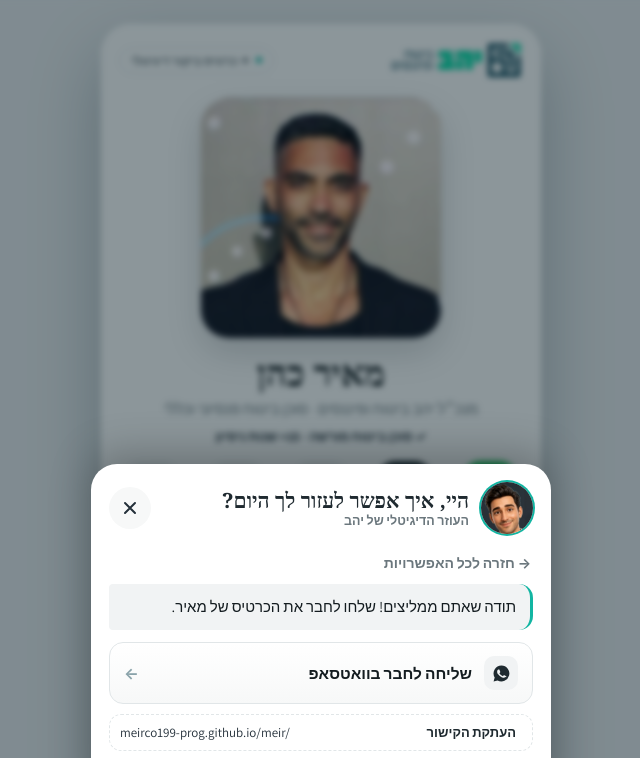
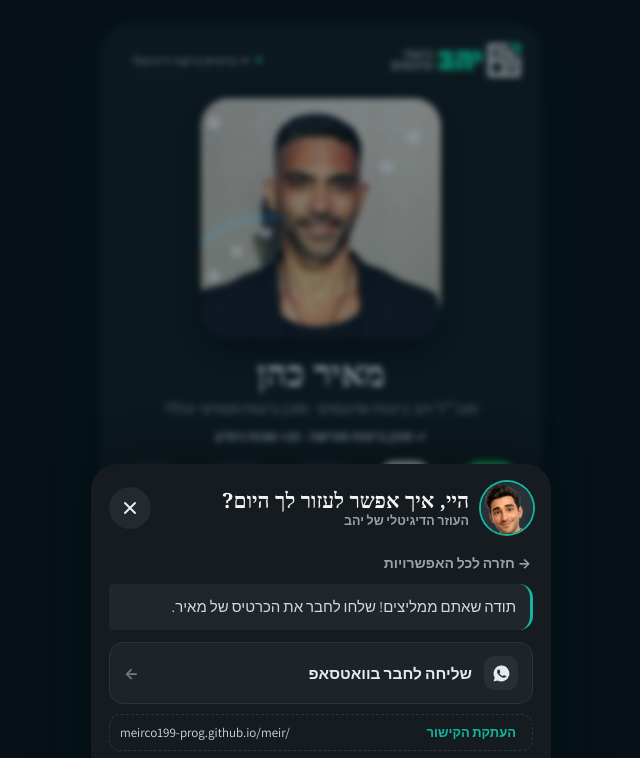
Before and after one commit to meirco199-prog/meir, a plain HTML site: page index.html in a window 1280 px wide. Both pictures are taken after a click on the button "שיתוף הכרטיס". Shown: the top 758 px of the page, without its empty margins (319-959 px from the left). Drawn offline with Linux system fonts and the light colour scheme; a web font is replaced by a local one.

Commit message:
כרטיס: גרסה כהה — פחם כהה עם נגיעות טורקיז (#4)
- רקע, כרטיסים וחלון העוזר בגווני פחם כהים; טקסט בהיר
- לוגו בגרסה הבהירה על הרקע הכהה
- חלון האתר והבועה נשארים בהירים כדי שיבלטו


Claude-Session: https://claude.ai/code/session_0114wf9pNSU3RwKtYU9xCBkK

Co-authored-by: Claude <noreply@anthropic.com>

```diff
--- a/index.html
+++ b/index.html
@@ -18,7 +18,7 @@
 <meta name="twitter:description" content="סוכן ביטוח פנסיוני וכללי | 15+ שנות ניסיון | 1,500+ לקוחות מרוצים">
 <meta name="twitter:image" content="https://meirco199-prog.github.io/meir/photo.jpg">
 <meta name="description" content="מאיר כהן — סוכן ביטוח פנסיוני וכללי, מנכ&quot;ל יהב ביטוח ופיננסים. ייעוץ מקצועי לביטוח חיים, בריאות, פנסיה, דירה, רכב ועסקי.">
-<meta name="theme-color" content="#01222c">
+<meta name="theme-color" content="#151b1e">
 <link rel="icon" href="assets/assistant-face.jpg">
 <link rel="preconnect" href="https://fonts.googleapis.com">
 <link rel="preconnect" href="https://fonts.gstatic.com" crossorigin>
@@ -242,6 +242,42 @@ button{font:inherit;color:inherit;background:none;border:0;cursor:pointer}
 .C .meet .eyebrow{color:var(--mint)}
 .C .video{background:var(--panel)}
 .C .foot .logo{height:34px}
+
+/* =================== גרסה כהה — פחם כהה, נגיעות טורקיז =================== */
+:root{--bg:#101518; --mint-soft:#1f272b; --mint-line:#2b3439; --muted:#98a4aa; --text:#d3dadd; --hi:#f2f5f6; --card:#1a2125; color-scheme:dark}
+html,body{background:#0b0f11}
+.phone{background:var(--bg)}
+.C{background:var(--bg);color:var(--text)}
+.C .sky{background:#151b1e;border-bottom-color:var(--mint-line)}
+.C .head .pill{background:transparent;color:var(--muted)}
+.C .glass h1,.C .sec h2,.C .card3 b{color:var(--hi)}
+.C .glass .ph{box-shadow:0 14px 34px rgba(0,0,0,.55)}
+.C .tile{color:var(--text)}
+.C .tile i{background:#1f272b;border-color:#2b3439;color:#e6ecee}
+.C .tile.call i{background:#e6ecee;color:#111618}
+.C .duo{border:1px solid #2b3439}
+.C .presenter p{background:var(--card);color:var(--text)}
+.C .card3{background:var(--card)}
+.C .card3.active{box-shadow:0 10px 26px rgba(0,0,0,.4)}
+.C .card3 .ic{color:#e6ecee}
+.C .card3 .go{background:#e6ecee;color:#111618}
+.C .card3 .soon{color:var(--muted)}
+.C .dots i{background:#3a4449}
+.C .chip{background:var(--card);color:var(--text)}
+.C .video{background:#1f272c}
+.foot{background:#0b0f11}
+.intro{background:#0b0f11}
+.sheet{background:#151b1e;color:var(--text)}
+.sheet-h h2{color:var(--hi)}
+.x{background:#222a2f;color:#e6ecee}
+.opt{background:#1d2428;color:#e6ecee;border-color:#2b3439}
+.opt:hover{border-color:#3d484e}
+.opt i{background:#273035;color:#e6ecee}
+.opt em{color:#6f7b81}
+.say{background:#1f272b;color:var(--text)}
+.copy-row{border-color:#2b3439;color:var(--text)}
+.copy-row button{color:var(--mint)}
+
 @media (prefers-reduced-motion:reduce){
   *,*::before,*::after{animation:none!important;transition:none!important}
 }
@@ -254,7 +290,7 @@ button{font:inherit;color:inherit;background:none;border:0;cursor:pointer}
     <!-- ================= C ================= -->
     <section class="view C dark" id="view-c" data-v="c" aria-label="כרטיס הביקור של מאיר כהן">
       <div class="sky">
-        <div class="head"><img class="logo in" src="assets/logo-dark.png" alt="יהב ביטוח ופיננסים"><span class="pill in">✦ כרטיס ביקור דיגיטלי</span></div>
+        <div class="head"><img class="logo in" src="assets/logo-light.png" alt="יהב ביטוח ופיננסים"><span class="pill in">✦ כרטיס ביקור דיגיטלי</span></div>
         <div class="glass in zoom">
           <div class="ph"><img src="assets/meir.jpg" alt="מאיר כהן" width="640" height="640"></div>
           <h1>מאיר כהן</h1><p>מנכ״ל יהב ביטוח ופיננסים · סוכן ביטוח פנסיוני וכללי</p><span class="ver">✓ סוכן ביטוח מורשה · 15+ שנות ניסיון</span>
```
